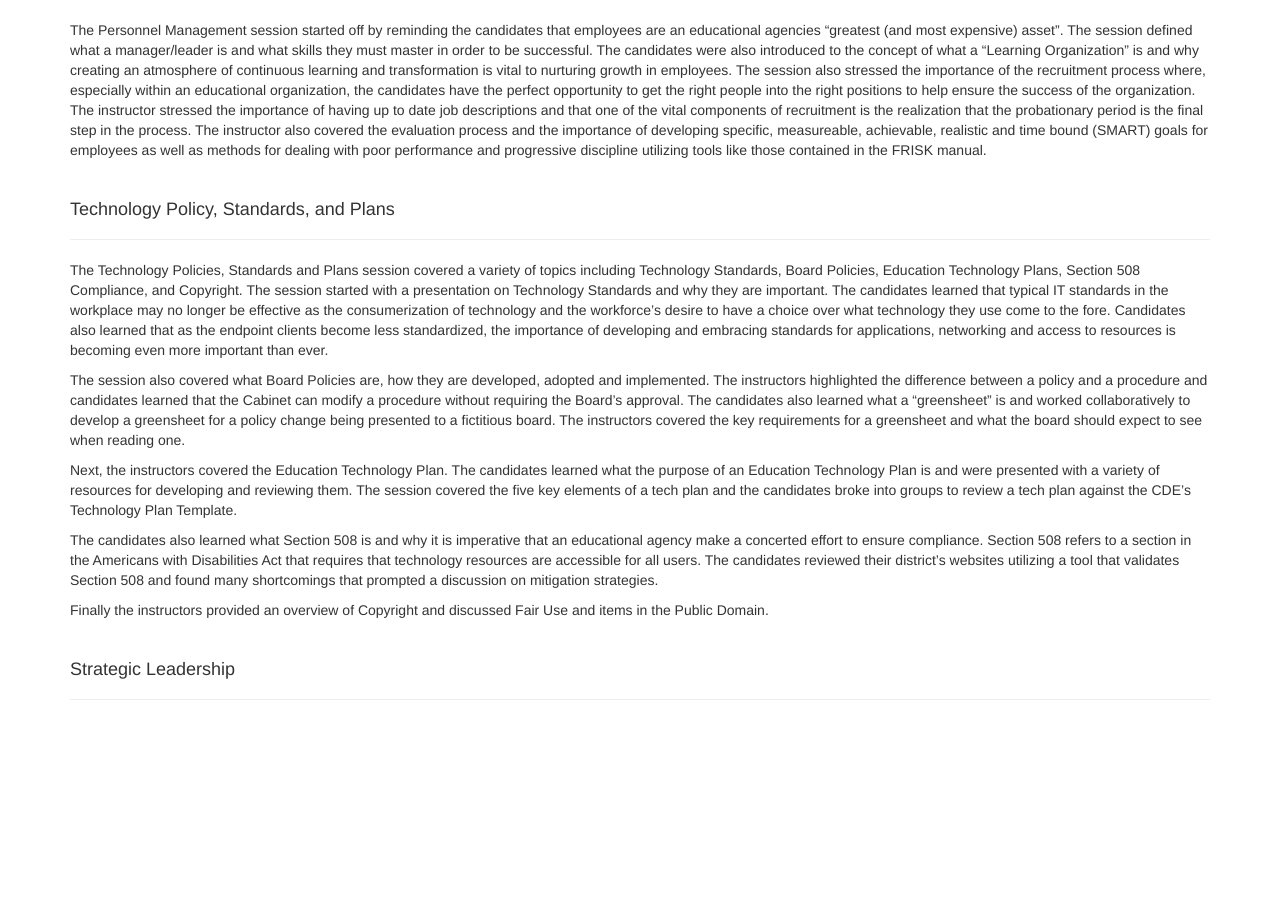
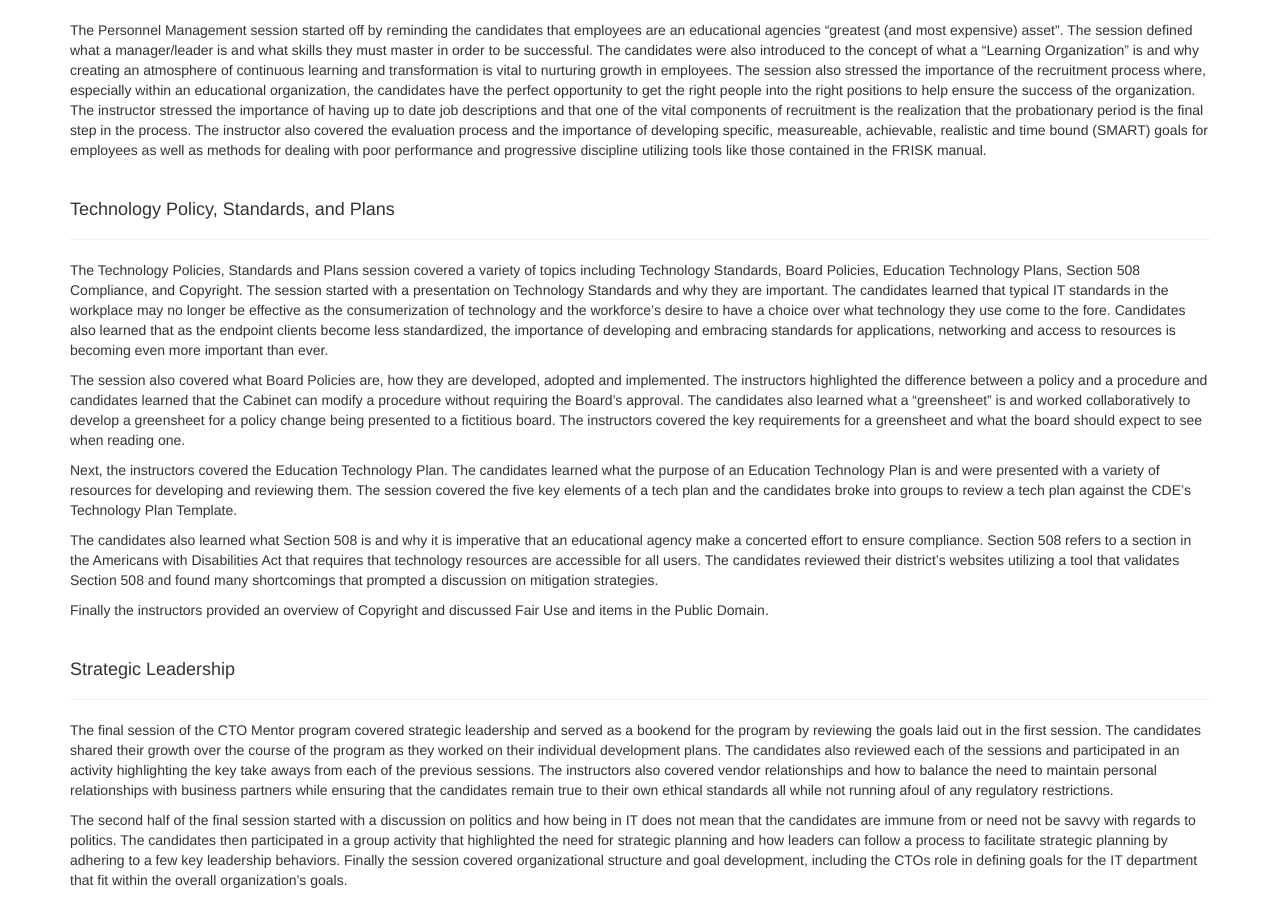
Before and after one commit to shanepinnell/shanepinnell.github.io, a Jekyll site: the page built from cto_mentor/summary.html, in a window 1280 px wide and 900 px high, scrolled down 3426 px. Built offline with Jekyll 4.4.1, drawn with Linux system fonts in a browser that asks for light colours; nearby versions of some CDN libraries; library files that are not in the unit come from our copies; before the commit the page ends 4146 px from its top, so only the background shows below that.

Commit message:
updated portfolio

```diff
--- a/cto_mentor/summary.html
+++ b/cto_mentor/summary.html
@@ -124,3 +124,9 @@ One other aspect of the Professional Development session was the discussion of t
 <div class="page-header">
 	<h4>Strategic Leadership</h4>
 </div>
+<p>
+	The final session of the CTO Mentor program covered strategic leadership and served as a bookend for the program by reviewing the goals laid out in the first session. The candidates shared their growth over the course of the program as they worked on their individual development plans. The candidates also reviewed each of the sessions and participated in an activity highlighting the key take aways from each of the previous sessions. The instructors also covered vendor relationships and how to balance the need to maintain personal relationships with business partners while ensuring that the candidates remain true to their own ethical standards all while not running afoul of any regulatory restrictions.
+</p>
+<p>
+	The second half of the final session started with a discussion on politics and how being in IT does not mean that the candidates are immune from or need not be savvy with regards to politics. The candidates then participated in a group activity that highlighted the need for strategic planning and how leaders can follow a process to facilitate strategic planning by adhering to a few key leadership behaviors. Finally the session covered organizational structure and goal development, including the CTOs role in defining goals for the IT department that fit within the overall organization’s goals.
+</p>
```
